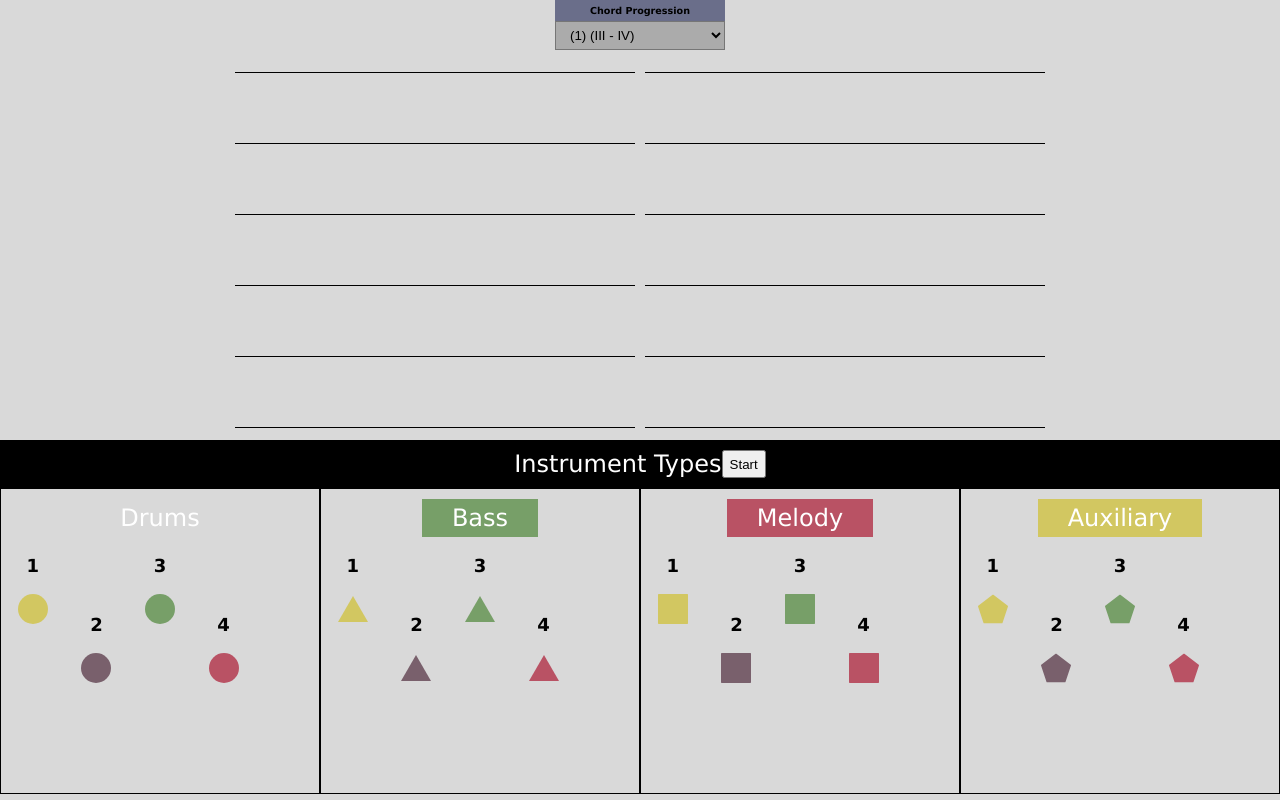
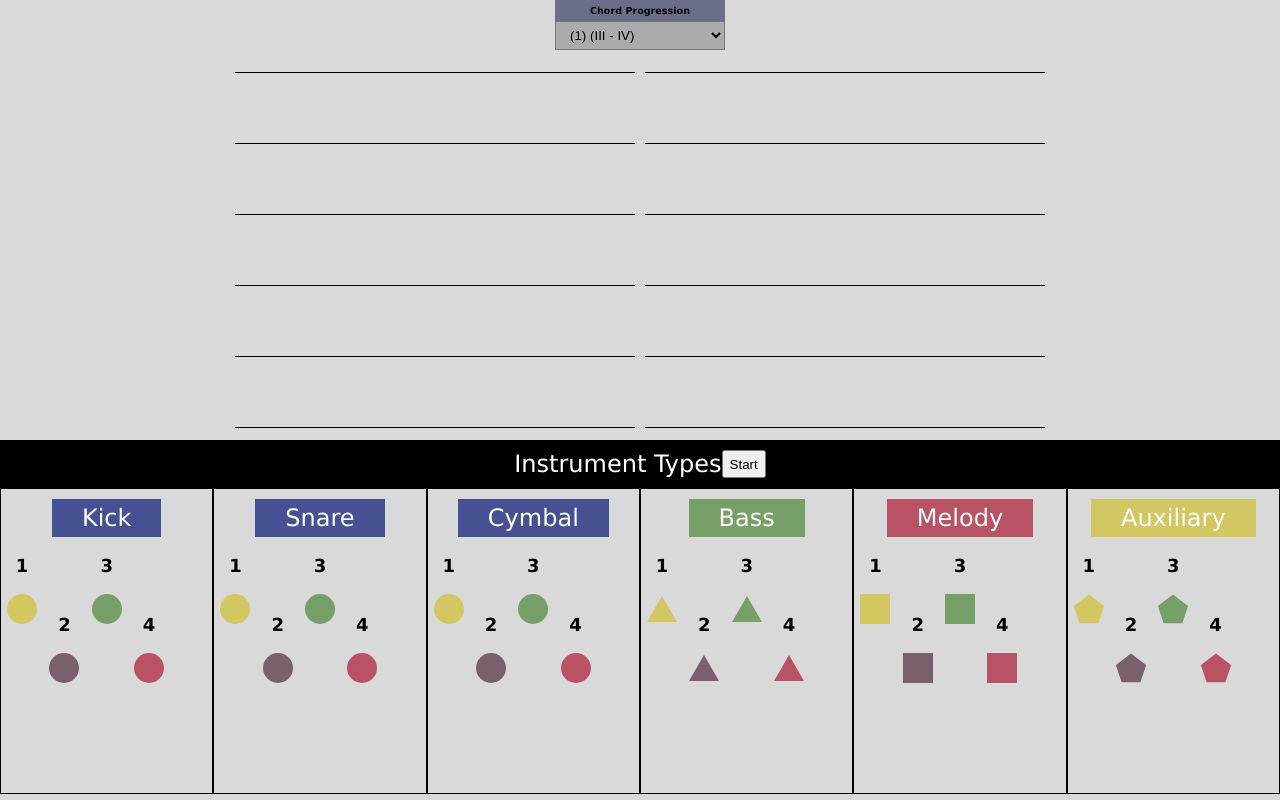
Before and after one commit to angel1254mc/SweetBeats-MVP, a Next.js app: page /program2 in a window 1280 px wide. Built offline with nearby package versions, Linux system fonts and the light colour scheme; no server answers.

Commit message:
Here you go

```diff
--- a/components/InstrumentContainerDrag.jsx
+++ b/components/InstrumentContainerDrag.jsx
@@ -48,7 +48,123 @@ const InstrumentContainerDrag = ({ name, color, instrument_ident }) => {
     return (
       <div className={`${name} instrument-container`}>
         <div className={`${name} label`}>
-          <div className="instrument-label" styles={{ backgroundColor: color }}>
+          <div className="instrument-label" style={{ backgroundColor: color }}>
+            {upperString}
+          </div>
+        </div>
+        <div className="instrument-buttons">
+          {Object.keys(instruments[instrument_ident]).map((key, index) => {
+            return (
+                <div key={key} className={`${name} button-container-${key}`}>
+                  <p>{key}</p>
+                  <Droppable
+                    type="INSTRUMENT"
+                    droppableId={`droppable-${instrument_ident}-${key}`}
+                  >
+                    {(droppableProvided, droppableSnapshot) => {
+                      return (
+                        <div
+                          width={30}
+                          ref={droppableProvided.innerRef}
+                          {...droppableProvided.droppableProps}
+                        >
+                          <Draggable
+                            type="INSTRUMENT"
+                            key={key}
+                            draggableId={`${instrument_ident}-${key}`}
+                            index={index}
+                          >
+                            {(draggableProvided, draggableSnapshot) => {
+                              return (
+                                <div
+                                  ref={draggableProvided.innerRef}
+                                  {...draggableProvided.draggableProps}
+                                  {...draggableProvided.dragHandleProps}
+                                  style={getStyle(draggableProvided.draggableProps.style, draggableSnapshot)}
+                                  isDragging={draggableSnapshot.isDragging && !draggableSnapshot.isDropAnimating}
+                                >
+                                  <Circle
+                                    width={30}
+                                    height={30}
+                                    fill={colorsMap[key]}
+                                  />
+                                </div>
+                              );
+                            }}
+                          </Draggable>
+                        </div>
+                      );
+                    }}
+                  </Droppable>
+                </div>
+              )
+          })}
+        </div>
+      </div>
+    );
+    if (instrument_ident == "snare")
+    return (
+      <div className={`${name} instrument-container`}>
+        <div className={`${name} label`}>
+          <div className="instrument-label" style={{ backgroundColor: color }}>
+            {upperString}
+          </div>
+        </div>
+        <div className="instrument-buttons">
+          {Object.keys(instruments[instrument_ident]).map((key, index) => {
+            return (
+                <div key={key} className={`${name} button-container-${key}`}>
+                  <p>{key}</p>
+                  <Droppable
+                    type="INSTRUMENT"
+                    droppableId={`droppable-${instrument_ident}-${key}`}
+                  >
+                    {(droppableProvided, droppableSnapshot) => {
+                      return (
+                        <div
+                          width={30}
+                          ref={droppableProvided.innerRef}
+                          {...droppableProvided.droppableProps}
+                        >
+                          <Draggable
+                            type="INSTRUMENT"
+                            key={key}
+                            draggableId={`${instrument_ident}-${key}`}
+                            index={index}
+                          >
+                            {(draggableProvided, draggableSnapshot) => {
+                              return (
+                                <div
+                                  ref={draggableProvided.innerRef}
+                                  {...draggableProvided.draggableProps}
+                                  {...draggableProvided.dragHandleProps}
+                                  style={getStyle(draggableProvided.draggableProps.style, draggableSnapshot)}
+                                  isDragging={draggableSnapshot.isDragging && !draggableSnapshot.isDropAnimating}
+                                >
+                                  <Circle
+                                    width={30}
+                                    height={30}
+                                    fill={colorsMap[key]}
+                                  />
+                                </div>
+                              );
+                            }}
+                          </Draggable>
+                        </div>
+                      );
+                    }}
+                  </Droppable>
+                </div>
+              )
+          })}
+        </div>
+      </div>
+    );
+    if (instrument_ident == "cymbal")
+    return (
+      <div className={`${name} instrument-container`}>
+        <div className={`${name} label`}>
+          <div className="instrument-label" style={{ backgroundColor: color }}>
             {upperString}
           </div>
         </div>
--- a/components/InstrumentImage.jsx
+++ b/components/InstrumentImage.jsx
@@ -35,7 +35,7 @@ const InstrumentImage = ({instrument, number, empty, measure}) => {
   return (
     <div onClick={removeFromMeasure} className={styles.instrument_image}>
       {
-        instrument == "drums" ? <Circle width={60} height={60} fill={colorsMap[number]}/> : instrument == "melody" ? <Square width={60} height={60} fill={colorsMap[number]}/> : instrument == "auxiliary" ? <Pentagon width={60} height={60}  fill={colorsMap[number]}/> : <Triangle width={60} height={60}  fill={colorsMap[number]}/>
+        instrument == "drums" || instrument == "cymbal" || instrument == "snare" || instrument == "kick" ? <Circle width={60} height={60} fill={colorsMap[number]}/> : instrument == "melody" ? <Square width={60} height={60} fill={colorsMap[number]}/> : instrument == "auxiliary" ? <Pentagon width={60} height={60}  fill={colorsMap[number]}/> : <Triangle width={60} height={60}  fill={colorsMap[number]}/>
       }
     </div>
   )
--- a/pages/program2.js
+++ b/pages/program2.js
@@ -71,7 +71,9 @@ export default function Program2() {
                 }}>Start</button>
               </div>
               <div className="instruments-container">
-                <InstrumentContainerDrag name="drums" color="#455192" instrument_ident="kick"/>
+                <InstrumentContainerDrag name="kick" color="#455192" instrument_ident="kick"/>
+                <InstrumentContainerDrag name="snare" color="#455192" instrument_ident="snare"/>
+                <InstrumentContainerDrag name="cymbal" color="#455192" instrument_ident="cymbal"/>
                 <InstrumentContainerDrag name="bass" color="#779F68" instrument_ident="bass"/>
                 <InstrumentContainerDrag name="melody" color="#B95264" instrument_ident="melody"/>
                 <InstrumentContainerDrag name="auxiliary" color="#D2C761" instrument_ident="auxiliary"/>
--- a/styles/globals.css
+++ b/styles/globals.css
@@ -194,7 +194,10 @@ select.chord-select-dropdown {
   transition: max-height 0.3s;
 }
 
-.instrument-block.ON.drums {
+.instrument-block.ON.drums  {
+  background-color: #455192;
+}
+.instrument-block.ON.kick, .instrument-block.ON.cymbal, .instrument-block.ON.snare {
   background-color: #455192;
 }
 .instrument-block.ON.melody {
```
